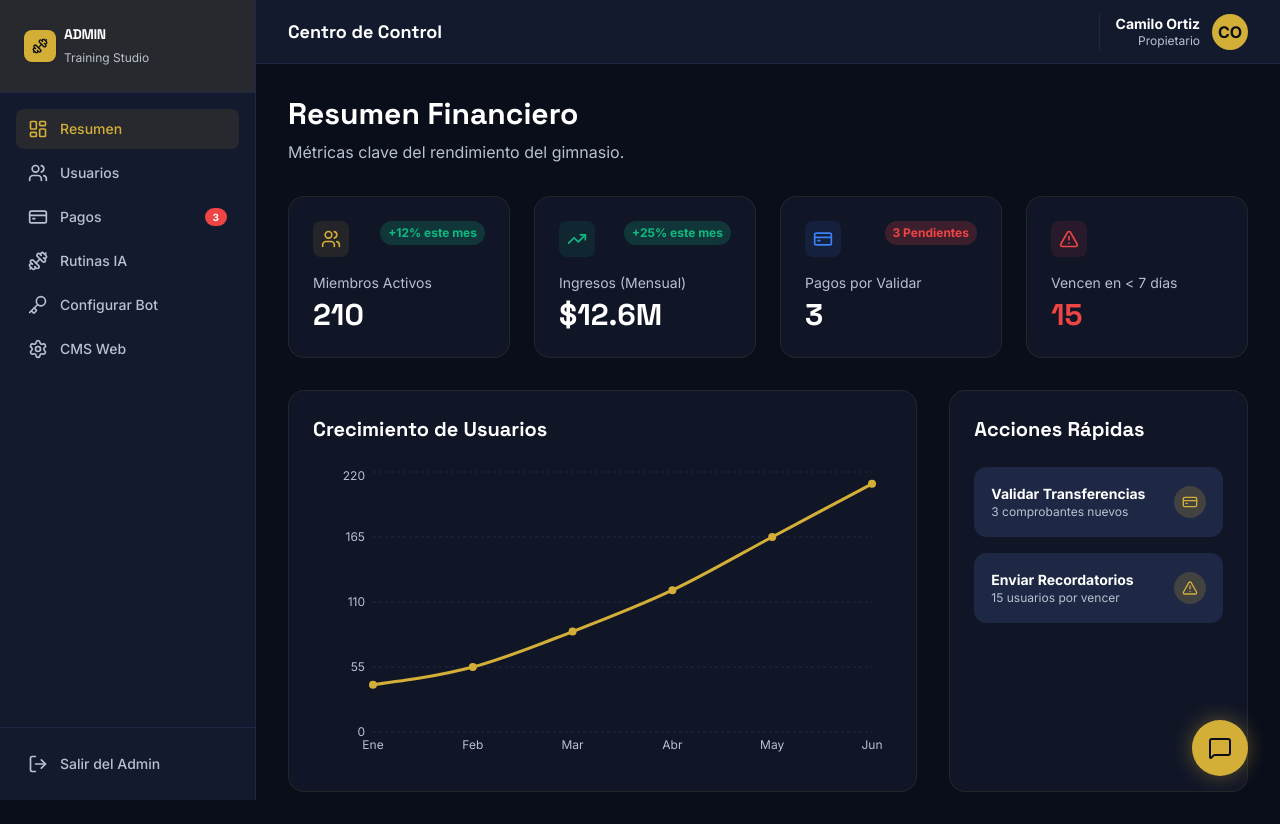
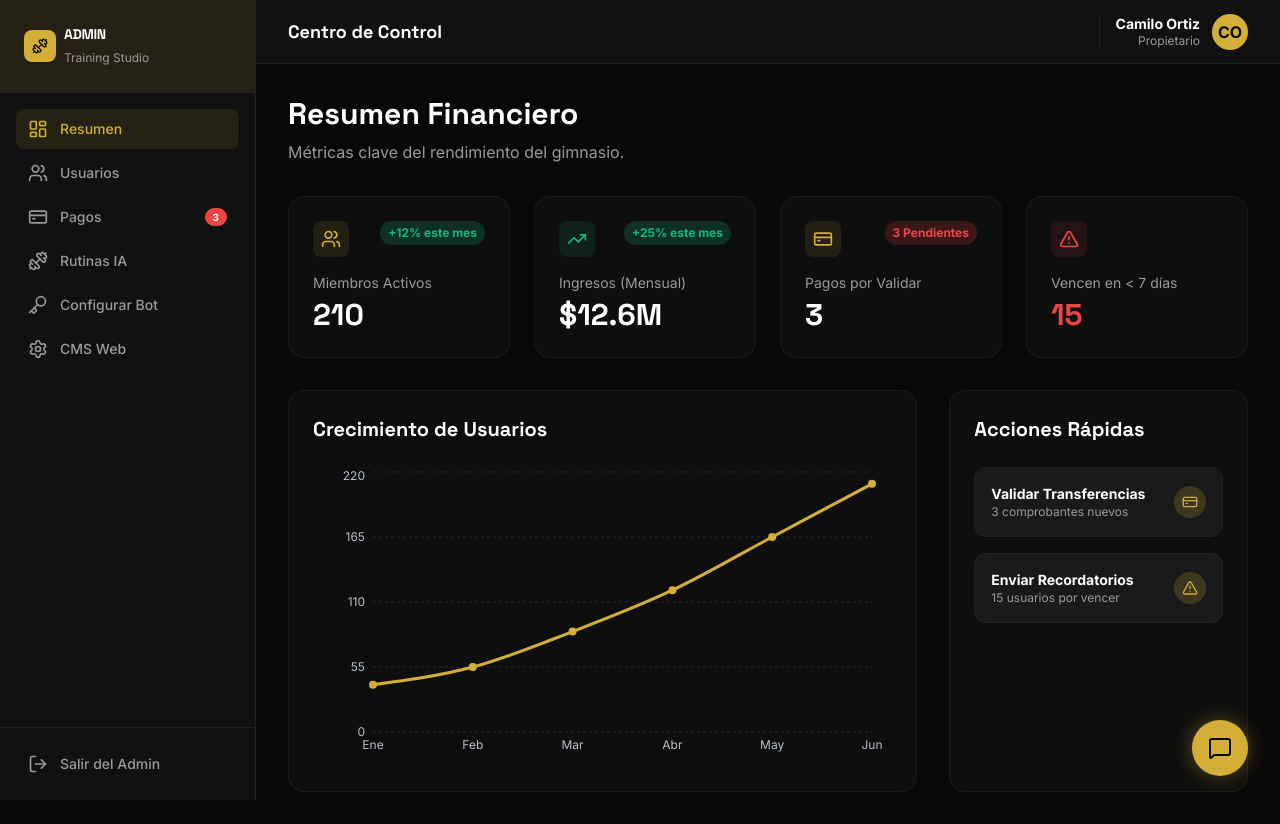
Before and after one commit to migueflope/training-studio-gym, a Next.js app: page /admin in a window 1280 px wide. Built offline with nearby package versions, Linux system fonts and the light colour scheme.

Commit message:
design: nueva paleta negro puro + dorado, elimina tonos azul marino

```diff
--- a/src/app/globals.css
+++ b/src/app/globals.css
@@ -1,32 +1,37 @@
 @import "tailwindcss";
 
 @theme {
-  --color-background: #0A0E1A; /* bg-primary */
-  --color-foreground: #FFFFFF; /* text-primary */
+  /* ============================================
+     PALETA: NEGRO PURO + DORADO
+     Negro profundo como base, dorado como acento
+     ============================================ */
 
-  --color-card: #141A2E; /* bg-secondary */
+  --color-background: #080808;       /* Negro puro — fondo global */
+  --color-foreground: #FFFFFF;       /* Blanco — texto principal */
+
+  --color-card: #111111;             /* Negro ligeramente elevado — tarjetas */
   --color-card-foreground: #FFFFFF;
 
-  --color-popover: #141A2E;
+  --color-popover: #111111;
   --color-popover-foreground: #FFFFFF;
 
-  --color-primary: #D4AF37; /* accent-gold */
-  --color-primary-foreground: #0A0E1A;
+  --color-primary: #D4AF37;          /* Dorado — acento principal */
+  --color-primary-foreground: #080808;
 
-  --color-secondary: #1E2744; /* bg-tertiary */
+  --color-secondary: #1A1A1A;        /* Negro gris — fondos de sección */
   --color-secondary-foreground: #FFFFFF;
 
-  --color-muted: #1E2744;
-  --color-muted-foreground: #B8C1CF; /* text-secondary */
+  --color-muted: #1A1A1A;
+  --color-muted-foreground: #9A9A9A; /* Gris neutro — texto secundario */
 
-  --color-accent: #3B82F6; /* accent-blue */
-  --color-accent-foreground: #FFFFFF;
+  --color-accent: #D4AF37;           /* Dorado — reemplaza el azul */
+  --color-accent-foreground: #080808;
 
-  --color-destructive: #EF4444; /* danger */
+  --color-destructive: #EF4444;      /* Rojo — alertas y errores */
   --color-destructive-foreground: #FFFFFF;
 
-  --color-border: #1E2744;
-  --color-input: #1E2744;
+  --color-border: #222222;           /* Gris muy oscuro — bordes */
+  --color-input: #1A1A1A;
   --color-ring: #D4AF37;
 
   --radius: 0.5rem;
@@ -60,16 +65,18 @@
 }
 
 .glow-gold {
-  box-shadow: 0 0 15px rgba(212, 175, 55, 0.5);
+  box-shadow: 0 0 20px rgba(212, 175, 55, 0.4);
 }
 
+/* Antes era azul — ahora dorado */
 .glow-blue {
-  box-shadow: 0 0 15px rgba(59, 130, 246, 0.5);
+  box-shadow: 0 0 15px rgba(212, 175, 55, 0.3);
 }
 
+/* Glass panel con tinte negro, no azul */
 .glass-panel {
-  background: rgba(20, 26, 46, 0.7);
+  background: rgba(17, 17, 17, 0.8);
   backdrop-filter: blur(12px);
   -webkit-backdrop-filter: blur(12px);
-  border: 1px solid rgba(212, 175, 55, 0.1);
+  border: 1px solid rgba(212, 175, 55, 0.08);
 }
```
